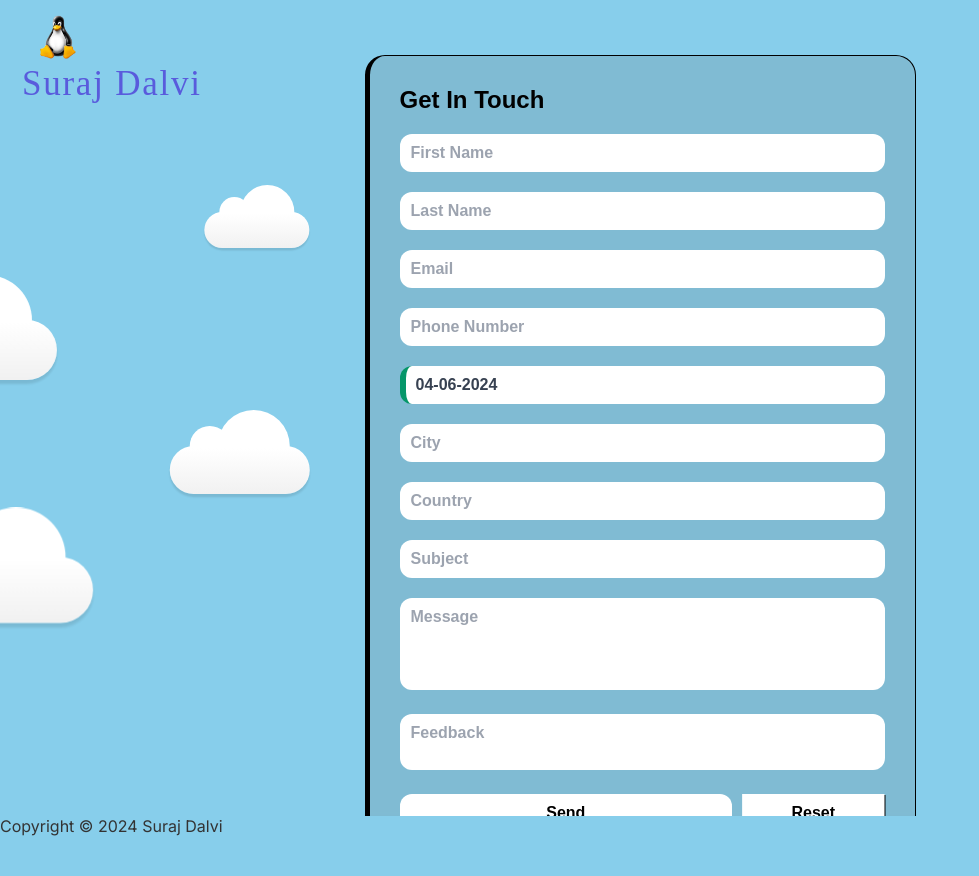
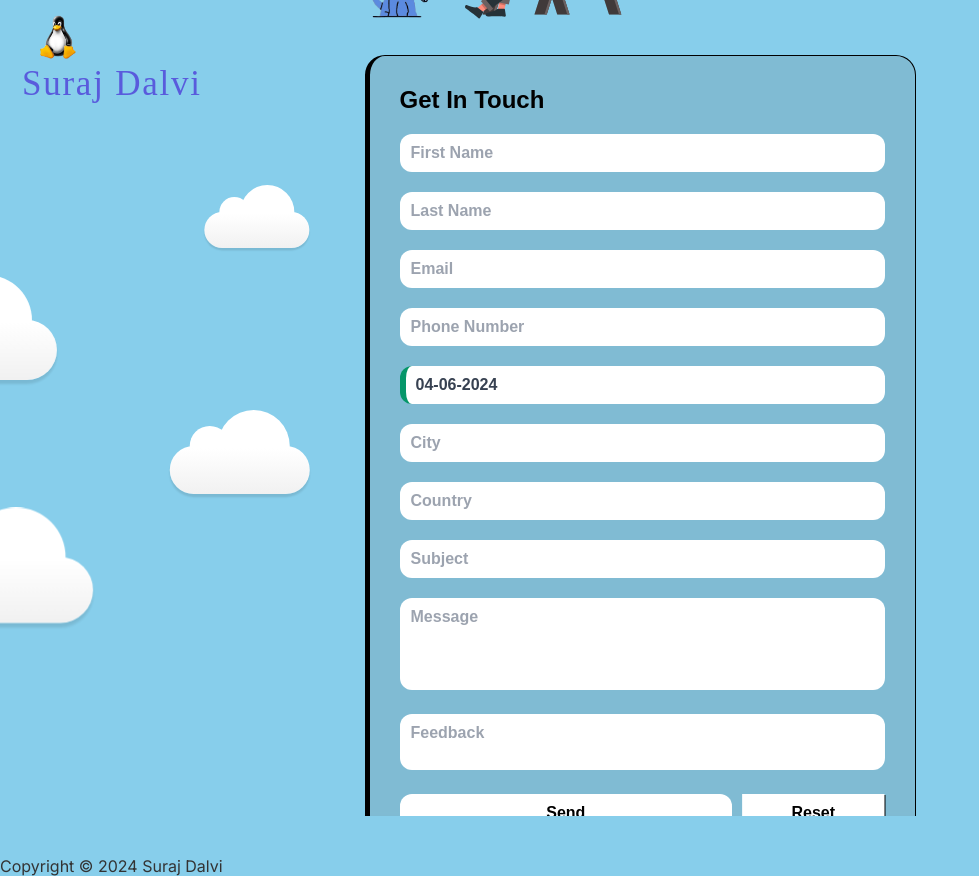
Before and after one commit to Suraj-Encoding/Suraj-Contact, a Next.js app: page / in a window 1280 px wide. Shown: the whole page, without its empty margins (0-979 px from the left). Before the commit the page ends 836 px from the top, so only its background shows below. Built offline with nearby package versions, Linux system fonts and the light colour scheme.

Commit message:
feat: Add Man component to contact form page

```diff
--- a/app/page.tsx
+++ b/app/page.tsx
@@ -2,6 +2,7 @@
 
 import React from "react";
 import Contact from "@/Components/Contact/Contact";
+import Man from '@/Components/Man/Man';
 import Footer from '@/Components/Footer/Footer';
 
 // # Contact Form Page
@@ -9,6 +10,7 @@ const page = () => {
   return (
     <div>
       <Contact />
+      <Man />
       <Footer />
     </div>
   );
```
